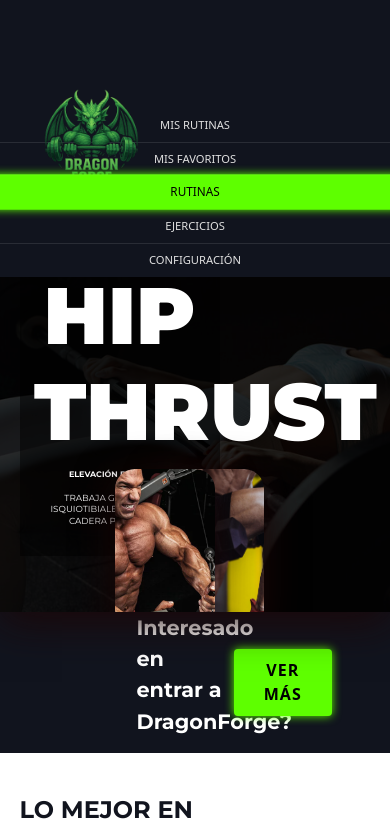
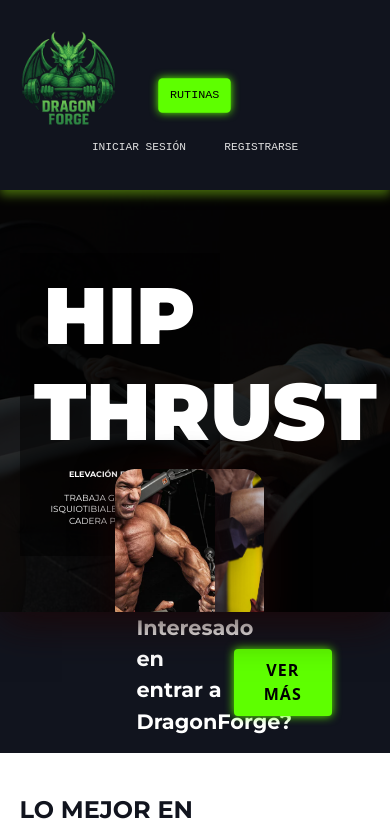
Before and after one commit to Aidmora/DragonForge, a React (Vite) app: page /workouts in a window 390 px wide. Shown: the top 834 px of the page. Built offline with nearby package versions, Linux system fonts and the light colour scheme.

Commit message:
feat(permisos menu): se añade permisos de acceso al menú, de acuerdo a la sesión del usuario

```diff
--- a/src/components/EjerciciosList.jsx
+++ b/src/components/EjerciciosList.jsx
@@ -4,31 +4,27 @@ import EjercicioCard from './EjercicioCard';
 import { getEjercicios } from '../services/ejercicios';
 import Spinner from './Spinner';
 import './css/EjerciciosList.css';
+
 export default function EjerciciosList() {
   const [ejercicios, setEjercicios] = useState([]);
   const [loading, setLoading]       = useState(true);
   const [error, setError]           = useState(null);
 
   useEffect(() => {
-  console.log('⚡️ Ejecuto useEffect de EjerciciosList');
-  getEjercicios()
-    .then(data => {
-      console.log('✅ Data recibida:', data);
-      setEjercicios(data);
-    })
-    .catch(err => {
-      console.error('❌ Error al cargar ejercicios:', err);
-      setError(err.message);
-    })
-    .finally(() => {
-      console.log('⏹️ Finalmente setLoading(false)');
-      setLoading(false);
-    });
-}, []);
+    getEjercicios()
+      .then(data => setEjercicios(data))
+      .catch(err => setError(err.message))
+      .finally(() => setLoading(false));
+  }, []);
 
-  if (loading) return <Spinner className="Spinner"></Spinner>;
-  if (error)   return <p>Error cargando: {error}</p>;
-  if (!ejercicios.length) return <p>No hay ejercicios aún.</p>;
+  if (loading)
+    return <Spinner message="Cargando ejercicios..." className="Spinner" />;
+
+  if (error)
+    return <p>Error cargando: {error}</p>;
+
+  if (!ejercicios.length)
+    return <p>No hay ejercicios aún.</p>;
 
   return (
     <div className="card-grid">
--- a/src/components/MenuBar.jsx
+++ b/src/components/MenuBar.jsx
@@ -1,39 +1,81 @@
-import React from 'react';
-import { NavLink } from 'react-router-dom';
-import './css/MenuBar.css';
-import logo from '../assets/DragonForge.png';
+import React, { useContext, useState } from "react";
+import { NavLink, useNavigate }       from "react-router-dom";
+import { AuthContext }                from "../contexts/AuthContext";
+import "./css/MenuBar.css";
+import logo                           from "../assets/DragonForge.png";
 
 export default function MenuBar() {
+  const { user, logout } = useContext(AuthContext);
+  const navigate         = useNavigate();
+  const [hovering, setHovering] = useState(false);
+
   return (
     <header className="site-header">
       <nav className="site-nav">
-        <img src={logo} alt="Dragon Forge" className="logo" />
-      <ul className="barra-nav">
+        {/* Logo */}
+        <img
+          src={logo}
+          alt="Dragon Forge"
+          className="logo"
+          onClick={() => navigate("/workouts")}
+        />
+
+        {/* Links siempre centrados */}
+        <ul className="barra-nav ">
           <li>
-          <NavLink to="/misRutinas"    className={({isActive})=> isActive ? 'active' : ''}>
+            <NavLink to="/workouts" className={({ isActive }) => isActive ? "active" : ""}>
+              Rutinas
+            </NavLink>
+          </li>
+
+          {user && (
+            <>
+              <li>
+                <NavLink to="/exercises" className={({ isActive }) => isActive ? "active" : ""}>
+                  Ejercicios
+                </NavLink>
+              </li>
+              <li>
+                <NavLink to="/misRutinas" className={({ isActive }) => isActive ? "active" : ""}>
                   Mis rutinas
                 </NavLink>
               </li>
               <li>
-          <NavLink to="/misFavoritos"  className={({isActive})=> isActive ? 'active' : ''}>
-            Mis favoritos
+                <NavLink to="/settings" className={({ isActive }) => isActive ? "active" : ""}>
+                  Configuración
+                </NavLink>
+              </li>
+            </>
+          )}
+        </ul>
+
+        <div className="spacer" />
+        <ul className="barra-nav right-nav">
+          {!user ? (
+            <>
+              <li>
+                <NavLink to="/login"    className={({ isActive }) => isActive ? "active" : ""}>
+                  Iniciar sesión
                 </NavLink>
               </li>
               <li>
-          <NavLink to="/workouts"      className={({isActive})=> isActive ? 'active' : ''}>
-            Rutinas
+                <NavLink to="/registro" className={({ isActive }) => isActive ? "active" : ""}>
+                  Registrarse
                 </NavLink>
               </li>
+            </>
+          ) : (
             <li>
-          <NavLink to="/exercises"    className={({isActive})=> isActive ? 'active' : ''}>
-            Ejercicios
-          </NavLink>
+              <button
+                className="user-button"
+                onMouseEnter={() => setHovering(true)}
+                onMouseLeave={() => setHovering(false)}
+                onClick={logout}
+              >
+                {hovering ? "Cerrar sesión" : user.nombre}
+              </button>
             </li>
-        <li>
-          <NavLink to="/settings"     className={({isActive})=> isActive ? 'active' : ''}>
-            Configuración
-          </NavLink>
-        </li>
+          )}
         </ul>
       </nav>
     </header>
--- a/src/components/Spinner.jsx
+++ b/src/components/Spinner.jsx
@@ -1,8 +1,10 @@
+// src/components/Spinner.jsx
 import React from "react";
 import "./css/Spinner.css";
-function Spinner() {
+
+function Spinner({ message, className }) {
   return (
-    <div role="status" className="spinner-container">
+    <div role="status" className={`spinner-container ${className || ""}`}>
       <div id="page">
         <div id="container">
           <div id="ring"></div>
@@ -10,6 +12,7 @@ function Spinner() {
           <div id="ring"></div>
           <div id="ring"></div>
           <div id="h3">Dragon Forge</div>
+          <div id="h2">{message}</div>
         </div>
       </div>
     </div>
--- a/src/components/css/MenuBar.css
+++ b/src/components/css/MenuBar.css
@@ -7,6 +7,7 @@
   --color-text-inv:#000000;
   --font-body:     'Share Tech Mono', monospace;
 }
+
 .site-header {
   position: fixed;
   top: 0; left: 0; right: 0;
@@ -18,101 +19,111 @@
   z-index: 1000;
   animation: fadeMenu 4s ease-out infinite;
 }
-  .site-header .site-nav .logo {
-    max-height: calc(var(--header-height) - 5px);
-    width: auto;
-    margin-left:10% ;
-    top: var(--nav-height);
-    position:relative;
-    margin-right: auto;
-  }
-  header .site-nav {
+
+.site-nav {
+  position: relative;    /* necesario para el absolute de Rutinas */
+  display: flex;
+  align-items: center;
   width: 100%;
-    position: fixed;
-    left: 0; right: 0;
-    margin-bottom:5%;
-    background: var(--color-bg-alt);
-    z-index: 999;
+  max-width: 1200px;
+  padding: 0 1rem;
 }
 
+.logo {
+  max-height: calc(var(--header-height) - 5px);
+  cursor: pointer;
+}
+
+/* 1) Rutinas centrado absoluto */
+.site-nav > .barra-nav:not(.right-nav) {
+  position: absolute;
+  left: 50%;
+  transform: translateX(-50%);
+}
+
+/* Lista general */
 .barra-nav {
   display: flex;
+  list-style: none;
+  margin: 0;
+  padding: 0;
   justify-content: center;
   align-items: center;
-    width: 100%;
-    margin: 0;
-    padding: 0.5rem 1rem;
-    list-style: none;
-    white-space: nowrap;
 }
+
 .barra-nav li {
   margin: 0 0.5rem;
 }
-  .barra-nav a {
+
+.spacer {
+  flex: 1; /* empuja el right-nav */
+}
+
+/* Right-nav */
+.right-nav {
+  display: flex;
+  justify-content: flex-end;
+}
+
+.barra-nav a,
+.user-button {
   display: block;
   padding: 0.5rem 1rem;
   color: var(--color-text);
   text-decoration: none;
   text-transform: uppercase;
+  font-family: var(--font-body);
+  background: none;
+  border: none;
+  cursor: pointer;
   transition:
     background 0.2s ease,
     color 0.2s ease,
     transform 0.2s ease,
     box-shadow 0.2s ease;
 }
+
+/* Hover/active general: verde */
 .barra-nav a:hover,
-  .barra-nav .active {
+.barra-nav .active,
+.user-button:hover {
   background: var(--color-primary);
   color: var(--color-text-inv);
   box-shadow: 0 0 8px var(--color-primary);
   transform: scale(1.05);
   border-radius: 4px;
 }
+
+/* Override: botones del menú derecho = rojo */
+.right-nav a:hover,
+.right-nav .user-button:hover {
+  background: var(--color-bg-alt) ;
+  box-shadow: 0 0 8px red ;
+  color:white;
+}
+
+/* Animación de sombra */
 @keyframes fadeMenu {
-    0% {
-      box-shadow: 0 3px 10px rgba(248, 11, 11, 0.5);
+  0%   { box-shadow: 0 3px 10px rgba(248, 11, 11, 0.5); }
+  50%  { box-shadow: 0 5px 10px rgba(127, 221, 20, 0.5); }
+  100% { box-shadow: 0 7px 10px rgba(231, 34, 16, 0.5); }
 }
-    50% {
-      box-shadow: 0 5px 10px rgba(127, 221, 20, 0.5);
+
+/* Responsivo */
+@media (max-width: 768px) {
+  .site-nav {
+    flex-wrap: wrap;
   }
-    100% {
-      box-shadow: 0 7px 10px rgba(231, 34, 16, 0.5);
+  .barra-nav,
+  .right-nav {
+    width: 100%;
+    justify-content: center;
   }
 }
-  @media (max-width: 768px) {
-    .site-nav {
-      position: static;
-      height: auto;
-      overflow: visible;
-      background-color: #333;
-    }
-    .barra-nav {
-      display: flex;
-      flex-direction: column;
-      gap: 0;
-      padding: 0;
-    }
-    .barra-nav li {
-      width: 100%;
-      text-align: center;
-    }
-    .barra-nav a {
-      padding: 1rem;
-      border-top: 1px solid rgba(255,255,255,0.1);
-    }
-    .barra-nav li:first-child a {
-      border-top: none;
-    }
-  }
+
 @media (max-width: 690px) {
-    .site-nav {
-      position: sticky;
-      margin-top: var(--header-height);
-      width: 100%;
-      overflow: visible;
-      background-color: #333;
-    }
-      .barra-nav a {
+  .barra-nav a,
+  .user-button {
     padding: 0.5rem 0.7rem;
     font-size: 0.7rem;
   }
--- a/src/components/css/Spinner.css
+++ b/src/components/css/Spinner.css
@@ -8,18 +8,37 @@
 
 #container {
   display: flex;
+  flex-direction: column;      /* ← aquí apilamos verticalmente */
   justify-content: center;
   align-items: center;
   position: relative;
   margin-bottom: 25%;
 }
 
-#h3 {
+/* Encabezados siempre por encima de los rings */
+#h3{
+  position: relative;
+  z-index: 1;
   font-family: var(--ff-main);
   color: #5EFF00;
   font-weight: 700;
   font-size: 2rem;
   text-transform: uppercase;
+  margin: 0;
+}
+#h2 {
+  position: relative;
+  z-index: 1;
+  font-family: var(--ff-main);
+  color: #5EFF00;
+  font-weight: 500;
+  font-size: 1rem;
+  text-transform: uppercase;
+  margin: 0;
+}
+
+#h3 {
+  margin-bottom: 0.5rem;
 }
 
 #ring {
@@ -36,13 +55,8 @@
 }
 
 @keyframes rotate1 {
-  from {
-    transform: rotateX(50deg) rotateZ(110deg);
-  }
-
-  to {
-    transform: rotateX(50deg) rotateZ(470deg);
-  }
+  from { transform: rotateX(50deg) rotateZ(110deg); }
+  to   { transform: rotateX(50deg) rotateZ(470deg); }
 }
 
 #ring:nth-child(2) {
@@ -51,13 +65,8 @@
 }
 
 @keyframes rotate2 {
-  from {
-    transform: rotateX(20deg) rotateY(50deg) rotateZ(20deg);
-  }
-
-  to {
-    transform: rotateX(20deg) rotateY(50deg) rotateZ(380deg);
-  }
+  from { transform: rotateX(20deg) rotateY(50deg) rotateZ(20deg); }
+  to   { transform: rotateX(20deg) rotateY(50deg) rotateZ(380deg); }
 }
 
 #ring:nth-child(3) {
@@ -66,13 +75,8 @@
 }
 
 @keyframes rotate3 {
-  from {
-    transform: rotateX(40deg) rotateY(130deg) rotateZ(450deg);
-  }
-
-  to {
-    transform: rotateX(40deg) rotateY(130deg) rotateZ(90deg);
-  }
+  from { transform: rotateX(40deg) rotateY(130deg) rotateZ(450deg); }
+  to   { transform: rotateX(40deg) rotateY(130deg) rotateZ(90deg); }
 }
 
 #ring:nth-child(4) {
@@ -81,28 +85,14 @@
 }
 
 @keyframes rotate4 {
-  from {
-    transform: rotateX(70deg) rotateZ(270deg);
-  }
+  from { transform: rotateX(70deg) rotateZ(270deg); }
+  to   { transform: rotateX(70deg) rotateZ(630deg); }
+}
 
-  to {
-    transform: rotateX(70deg) rotateZ(630deg);
-  }
+@keyframes glow {
+  0%   { box-shadow: 0 0 10px red; }
+  25%  { box-shadow: 0 0 10px yellow; }
+  50%  { box-shadow: 0 0 10px lime; }
+  75%  { box-shadow: 0 0 10px cyan; }
+  100% { box-shadow: 0 0 10px red; }
 }
-@keyframes glow {
-  0% {
-    box-shadow: 0 0 10px red;
-  }
-  25% {
-    box-shadow: 0 0 10px yellow;
-  }
-  50% {
-    box-shadow: 0 0 10px lime;
-  }
-  75% {
-    box-shadow: 0 0 10px cyan;
-  }
-  100% {
-    box-shadow: 0 0 10px red;
-  }
-}
--- a/src/contexts/AuthContext.jsx
+++ b/src/contexts/AuthContext.jsx
@@ -42,13 +42,13 @@ export function AuthProvider({ children }) {
     setUser(u)
     localStorage.setItem('userId', u.id)
     setLoading(false)
-    navigate('/workouts')
+    navigate('/login')
   }
 
   const logout = () => {
     setUser(null)
     localStorage.removeItem('userId')
-    navigate('/login')
+    navigate('/workouts')
   }
 
   return (
```
Lines whose indentation alone changed are shown as unchanged.
